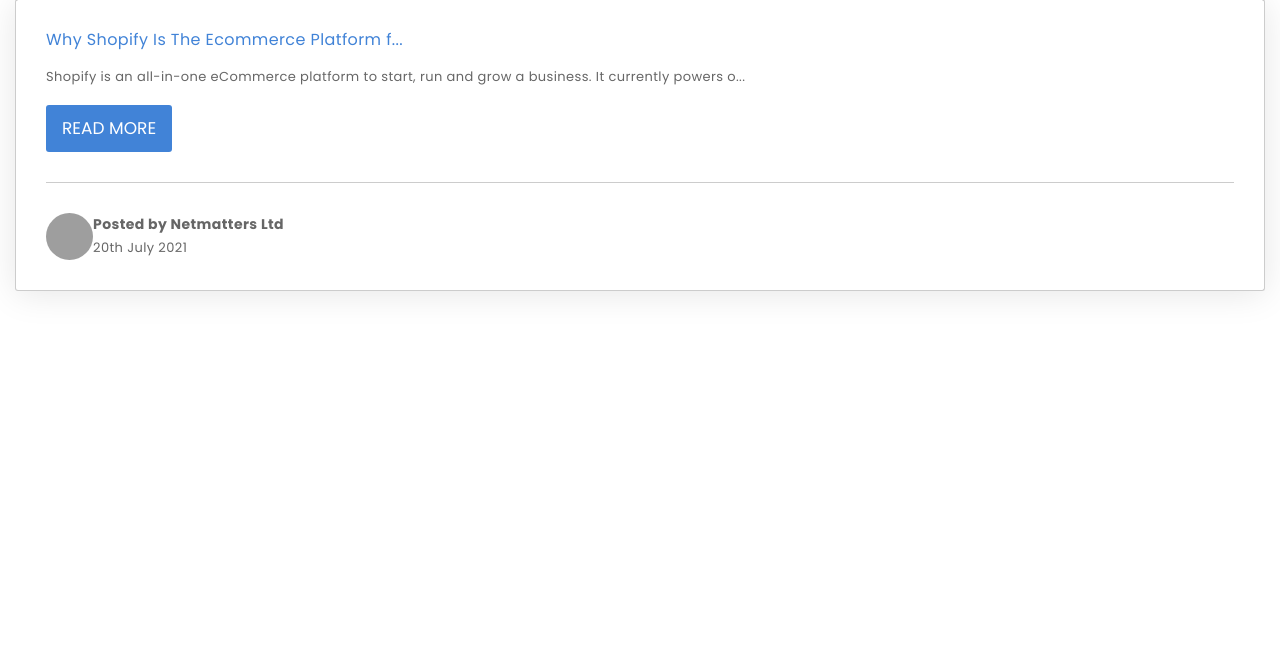
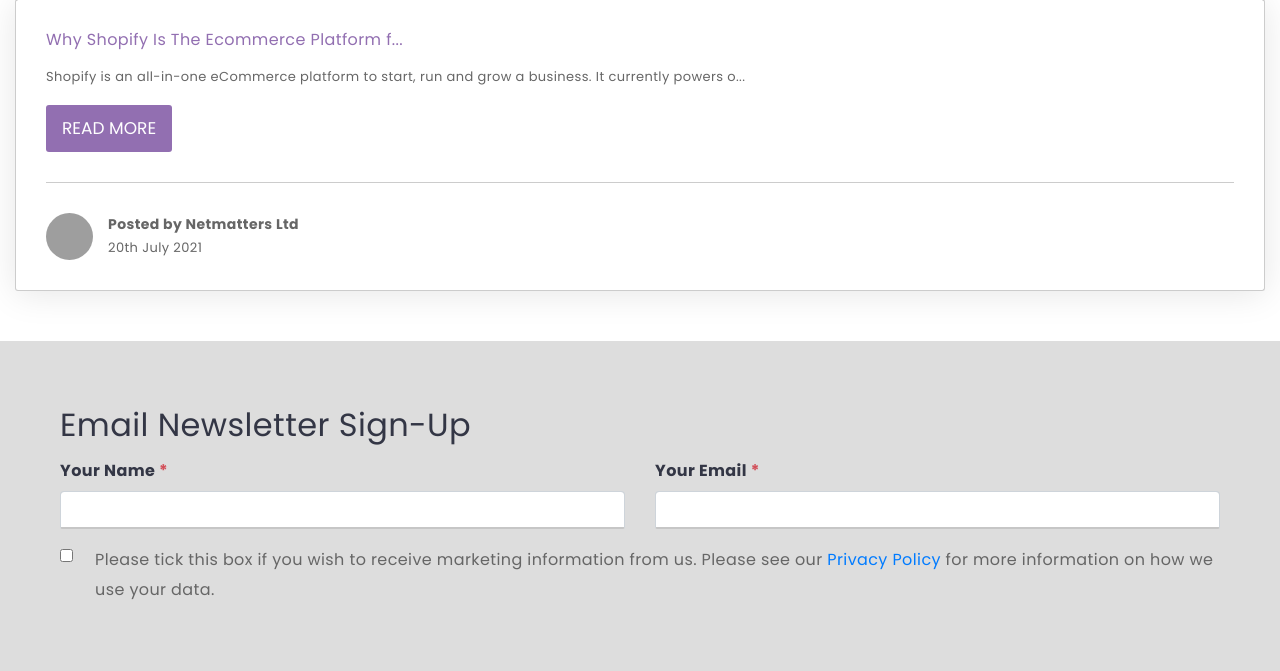
Before and after one commit to Bellybones-inc/Netmatters-Website, a PHP site: page / in a window 1280 px wide. Shown: the part 5022-5693 px from the top of the page. Before the commit the page ends 5316 px from the top, so only its background shows below. Run offline with PHP 8.4, Linux system fonts and the light colour scheme; grey boxes are pictures that could not be loaded.

Commit message:
Added different colour buttons to careers. Built sign-up section.

```diff
--- a/SCSS/styles.css
+++ b/SCSS/styles.css
@@ -421,9 +421,16 @@ ul {
   border-radius: 3px;
 }
 
-.job_title {
+.job_title1, .job_title2, .job_title3 {
+  font-size: 16px;
+}
+
+.job_title1, .job_title2 {
   color: #4183d7;
-  font-size: 16px;
+}
+
+.job_title3 {
+  color: #926fb1;
 }
 
 .details {
@@ -436,12 +443,18 @@ ul {
   background-color: #4183d7;
 }
 
+.btn_3 {
+  color: #fff;
+  background-color: #926fb1;
+}
+
 .user {
   display: flex;
   align-items: flex-start;
   padding-top: 30px;
   border-top: 1px solid #ccc;
   margin-top: 30px;
+  gap: 15px;
 }
 
 .person {
@@ -467,6 +480,62 @@ ul {
   content: ",  ";
 }
 
+.newsletter_section {
+  background-color: #ddd;
+}
+
+.newsletter_container {
+  padding: 0px 15px 0px 15px;
+}
+
+.newsletter_inner {
+  padding: 50px 30px 50px 30px;
+}
+
+.newsletter_heading {
+  color: #333645;
+  margin: 15px;
+}
+
+.form_container {
+  display: flex;
+  padding-left: -15px;
+  padding-right: -15px;
+  flex-wrap: wrap;
+}
+
+label {
+  font-weight: 600;
+  color: #333645;
+  font-size: 1rem;
+}
+
+label::after {
+  content: " *";
+  color: #d24d57;
+}
+
+.sign-up-field {
+  flex: 1 1 450px;
+  padding-left: 15px;
+  padding-right: 15px;
+}
+
+.form-control {
+  background-color: white;
+}
+
+.marketing_info_container {
+  display: flex;
+  padding: 0px 15px 0px 15px;
+  gap: 15px;
+  justify-content: center;
+}
+
+.policy_text {
+  margin-top: 0px;
+}
+
 @media (max-width: 760px) {
   #banner {
     height: 531px;
--- a/SCSS/styles.scss
+++ b/SCSS/styles.scss
@@ -358,10 +358,17 @@ ul {
   border-radius: 3px;
 }
 
-.job_title {
-  color: rgb(65, 131, 215);
+.job_title1, .job_title2, .job_title3 {
   font-size: 16px;
 }
+
+.job_title1, .job_title2 {
+  color: rgb(65, 131, 215);}
+
+.job_title3 {
+  color: #926fb1;
+}
+
 
 .details {
   font-size: $small-grey-size;
@@ -374,6 +381,12 @@ ul {
   background-color: rgb(65, 131, 215);
 }
 
+.btn_3 {
+  color: $color-text;
+  background-color: #926fb1;
+}
+
+
 
 .user {
   display:flex;
@@ -381,6 +394,7 @@ ul {
   padding-top: 30px;
   border-top: 1px solid #ccc;
   margin-top: 30px;
+  gap: 15px;
 }
 
 .person {
@@ -406,8 +420,65 @@ ul {
   content: ', \00a0';
 }
 
+// Newsletter //
+
+.newsletter_section {
+  background-color: #ddd;
+}
+
+.newsletter_container {
+  padding: 0px 15px 0px 15px;
+}
+
+.newsletter_inner {
+  padding: 50px 30px 50px 30px;
+
+}
+
+.newsletter_heading {
+  color: #333645;
+  margin: 15px;
+}
+
+.form_container {
+  display: flex;
+  padding-left: -15px;
+  padding-right: -15px;
+  flex-wrap: wrap;
+}
+
+label {
+  font-weight: 600;
+  color: #333645;
+  font-size: 1rem;
+}
+
+label::after {
+  content: " *";
+  color: #d24d57;
+}
 
 
+.sign-up-field {
+  flex: 1 1 450px;
+  padding-left: 15px;
+  padding-right: 15px;
+}
+
+.form-control {
+  background-color: rgb(255, 255, 255);
+}
+
+.marketing_info_container {
+  display: flex;
+  padding: 0px 15px 0px 15px;
+  gap: 15px;
+  justify-content: center;
+}
+
+.policy_text {
+  margin-top: 0px;
+}
 
 // Media queries //
 
--- a/index.html
+++ b/index.html
@@ -75,8 +75,11 @@
               and effective first impression.</p>
 
             <a href="https://www.netmatters.co.uk/web-design" class="btn btn-primary btn-lg">Find out more
-             <svg xmlns="http://www.w3.org/2000/svg" width="22" height="22" fill="currentColor" class="bi bi-arrow-right" viewBox="0 0 16 16">
-               <path fill-rule="evenodd" d="M1 8a.5.5 0 0 1 .5-.5h11.793l-3.147-3.146a.5.5 0 0 1 .708-.708l4 4a.5.5 0 0 1 0 .708l-4 4a.5.5 0 0 1-.708-.708L13.293 8.5H1.5A.5.5 0 0 1 1 8z"/>
+             <svg xmlns="http://www.w3.org/2000/svg" width="22" height="22"
+             fill="currentColor" class="bi bi-arrow-right" viewBox="0 0 16 16">
+               <path fill-rule="evenodd" d="M1 8a.5.5 0 0 1 .5-.5h11.793l-3.147-3.146a.5.5
+               0 0 1 .708-.708l4 4a.5.5 0 0 1 0 .708l-4 4a.5.5 0 0 1-.708-.708L13.293
+               8.5H1.5A.5.5 0 0 1 1 8z"/>
              </svg>
             </a>
           </div>
@@ -99,8 +102,13 @@
             <div class="col-md-4">
             <div class="block">
               <span class="icon">
-              <svg class="icn" xmlns="http://www.w3.org/2000/svg" width="50" height="50" fill="currentColor" class="bi bi-app-indicator" viewBox="0 0 16 16">
-                <path d="M5.5 2A3.5 3.5 0 0 0 2 5.5v5A3.5 3.5 0 0 0 5.5 14h5a3.5 3.5 0 0 0 3.5-3.5V8a.5.5 0 0 1 1 0v2.5a4.5 4.5 0 0 1-4.5 4.5h-5A4.5 4.5 0 0 1 1 10.5v-5A4.5 4.5 0 0 1 5.5 1H8a.5.5 0 0 1 0 1H5.5z"/>
+                <svg class="icn" xmlns="http://www.w3.org/2000/svg" width="50"
+                height="50" fill="currentColor" class="bi bi-app-indicator"
+                viewBox="0 0 16 16">
+                  <path d="M5.5 2A3.5 3.5 0 0 0 2 5.5v5A3.5 3.5 0 0 0 5.5
+                  14h5a3.5 3.5 0 0 0 3.5-3.5V8a.5.5 0 0 1 1 0v2.5a4.5 4.5 0 0
+                  1-4.5 4.5h-5A4.5 4.5 0 0 1 1 10.5v-5A4.5 4.5 0 0 1 5.5 1H8a.5.5
+                  0 0 1 0 1H5.5z"/>
                   <path d="M16 3a3 3 0 1 1-6 0 3 3 0 0 1 6 0z"/>
                 </svg>
               </span>
@@ -127,8 +135,17 @@
             <div class="col-md-4">
             <div class="block">
               <span class="icon">
-              <svg class="icn" xmlns="http://www.w3.org/2000/svg" width="50" height="50" fill="currentColor" class="bi bi-display" viewBox="0 0 16 16">
-                <path d="M0 4s0-2 2-2h12s2 0 2 2v6s0 2-2 2h-4c0 .667.083 1.167.25 1.5H11a.5.5 0 0 1 0 1H5a.5.5 0 0 1 0-1h.75c.167-.333.25-.833.25-1.5H2s-2 0-2-2V4zm1.398-.855a.758.758 0 0 0-.254.302A1.46 1.46 0 0 0 1 4.01V10c0 .325.078.502.145.602.07.105.17.188.302.254a1.464 1.464 0 0 0 .538.143L2.01 11H14c.325 0 .502-.078.602-.145a.758.758 0 0 0 .254-.302 1.464 1.464 0 0 0 .143-.538L15 9.99V4c0-.325-.078-.502-.145-.602a.757.757 0 0 0-.302-.254A1.46 1.46 0 0 0 13.99 3H2c-.325 0-.502.078-.602.145z"/>
+                <svg class="icn" xmlns="http://www.w3.org/2000/svg" width="50"
+                height="50" fill="currentColor" class="bi bi-display"
+                viewBox="0 0 16 16">
+                  <path d="M0 4s0-2 2-2h12s2 0 2 2v6s0 2-2 2h-4c0 .667.083
+                  1.167.25 1.5H11a.5.5 0 0 1 0 1H5a.5.5 0 0 1 0-1h.75c.167-.333.25-.833.25-1.5H2s-2
+                  0-2-2V4zm1.398-.855a.758.758 0 0 0-.254.302A1.46 1.46 0 0 0 1 4.01V10c0
+                  .325.078.502.145.602.07.105.17.188.302.254a1.464 1.464 0 0 0
+                  .538.143L2.01 11H14c.325 0 .502-.078.602-.145a.758.758 0 0 0
+                  .254-.302 1.464 1.464 0 0 0 .143-.538L15
+                  9.99V4c0-.325-.078-.502-.145-.602a.757.757 0 0 0-.302-.254A1.46
+                  1.46 0 0 0 13.99 3H2c-.325 0-.502.078-.602.145z"/>
                 </svg>
               </span>
               <span class="h2">
@@ -154,8 +171,13 @@
             <div class="col-md-4">
             <div class="block">
               <span class="icon">
-              <svg class="icn" xmlns="http://www.w3.org/2000/svg" width="50" height="50" fill="currentColor" class="bi bi-bar-chart-fill" viewBox="0 0 16 16">
-                <path d="M1 11a1 1 0 0 1 1-1h2a1 1 0 0 1 1 1v3a1 1 0 0 1-1 1H2a1 1 0 0 1-1-1v-3zm5-4a1 1 0 0 1 1-1h2a1 1 0 0 1 1 1v7a1 1 0 0 1-1 1H7a1 1 0 0 1-1-1V7zm5-5a1 1 0 0 1 1-1h2a1 1 0 0 1 1 1v12a1 1 0 0 1-1 1h-2a1 1 0 0 1-1-1V2z"/>
+                <svg class="icn" xmlns="http://www.w3.org/2000/svg" width="50"
+                height="50" fill="currentColor" class="bi bi-bar-chart-fill"
+                viewBox="0 0 16 16">
+                  <path d="M1 11a1 1 0 0 1 1-1h2a1 1 0 0 1 1 1v3a1 1 0 0 1-1
+                  1H2a1 1 0 0 1-1-1v-3zm5-4a1 1 0 0 1 1-1h2a1 1 0 0 1 1 1v7a1 1
+                  0 0 1-1 1H7a1 1 0 0 1-1-1V7zm5-5a1 1 0 0 1 1-1h2a1 1 0 0 1 1
+                  1v12a1 1 0 0 1-1 1h-2a1 1 0 0 1-1-1V2z"/>
                 </svg>
               </span>
               <span class="h2">
@@ -181,8 +203,16 @@
             <div class="col-md-4">
             <div class="block">
               <span class="icon">
-              <svg class="icn" xmlns="http://www.w3.org/2000/svg" width="50" height="50" fill="currentColor" class="bi bi-telephone-fill" viewBox="0 0 16 16">
-                <path fill-rule="evenodd" d="M1.885.511a1.745 1.745 0 0 1 2.61.163L6.29 2.98c.329.423.445.974.315 1.494l-.547 2.19a.678.678 0 0 0 .178.643l2.457 2.457a.678.678 0 0 0 .644.178l2.189-.547a1.745 1.745 0 0 1 1.494.315l2.306 1.794c.829.645.905 1.87.163 2.611l-1.034 1.034c-.74.74-1.846 1.065-2.877.702a18.634 18.634 0 0 1-7.01-4.42 18.634 18.634 0 0 1-4.42-7.009c-.362-1.03-.037-2.137.703-2.877L1.885.511z"/>
+                <svg class="icn" xmlns="http://www.w3.org/2000/svg"
+                  width="50" height="50" fill="currentColor" class="bi bi-telephone-fill"
+                  viewBox="0 0 16 16">
+                  <path fill-rule="evenodd" d="M1.885.511a1.745
+                  1.745 0 0 1 2.61.163L6.29 2.98c.329.423.445.974.315 1.494l-.547
+                  2.19a.678.678 0 0 0 .178.643l2.457 2.457a.678.678 0 0 0
+                  .644.178l2.189-.547a1.745 1.745 0 0 1 1.494.315l2.306
+                  1.794c.829.645.905 1.87.163 2.611l-1.034 1.034c-.74.74-1.846
+                  1.065-2.877.702a18.634 18.634 0 0 1-7.01-4.42 18.634 18.634 0
+                  0 1-4.42-7.009c-.362-1.03-.037-2.137.703-2.877L1.885.511z"/>
                 </svg>
               </span>
               <span class="h2">
@@ -207,8 +237,14 @@
             <div class="col-md-4">
             <div class="block">
               <span class="icon">
-              <svg class="icn" xmlns="http://www.w3.org/2000/svg" width="50" height="50" fill="currentColor" class="bi bi-code-slash" viewBox="0 0 16 16">
-                <path d="M10.478 1.647a.5.5 0 1 0-.956-.294l-4 13a.5.5 0 0 0 .956.294l4-13zM4.854 4.146a.5.5 0 0 1 0 .708L1.707 8l3.147 3.146a.5.5 0 0 1-.708.708l-3.5-3.5a.5.5 0 0 1 0-.708l3.5-3.5a.5.5 0 0 1 .708 0zm6.292 0a.5.5 0 0 0 0 .708L14.293 8l-3.147 3.146a.5.5 0 0 0 .708.708l3.5-3.5a.5.5 0 0 0 0-.708l-3.5-3.5a.5.5 0 0 0-.708 0z"/>
+                <svg class="icn" xmlns="http://www.w3.org/2000/svg" width="50"
+                height="50" fill="currentColor" class="bi bi-code-slash"
+                viewBox="0 0 16 16">
+                  <path d="M10.478 1.647a.5.5 0 1 0-.956-.294l-4 13a.5.5 0 0 0
+                  .956.294l4-13zM4.854 4.146a.5.5 0 0 1 0 .708L1.707 8l3.147
+                  3.146a.5.5 0 0 1-.708.708l-3.5-3.5a.5.5 0 0 1 0-.708l3.5-3.5a.5.5
+                  0 0 1 .708 0zm6.292 0a.5.5 0 0 0 0 .708L14.293 8l-3.147 3.146a.5.5
+                  0 0 0 .708.708l3.5-3.5a.5.5 0 0 0 0-.708l-3.5-3.5a.5.5 0 0 0-.708 0z"/>
                 </svg>
               </span>
               <span class="h2">
@@ -233,7 +269,7 @@
             <div class="col-md-4">
             <div class="block">
               <span class="icon">
-              <svg class="icn" xmlns="http://www.w3.org/2000/svg" width="50" height="50" fill="currentColor" class="bi bi-shield-exclamation" viewBox="0 0 16 16">
+                <svg xmlns="http://www.w3.org/2000/svg" width="50" height="50" fill="currentColor" class="bi bi-shield-exclamation" viewBox="0 0 16 16">
   <path d="M5.338 1.59a61.44 61.44 0 0 0-2.837.856.481.481 0 0 0-.328.39c-.554 4.157.726 7.19 2.253 9.188a10.725 10.725 0 0 0 2.287 2.233c.346.244.652.42.893.533.12.057.218.095.293.118a.55.55 0 0 0 .101.025.615.615 0 0 0 .1-.025c.076-.023.174-.061.294-.118.24-.113.547-.29.893-.533a10.726 10.726 0 0 0 2.287-2.233c1.527-1.997 2.807-5.031 2.253-9.188a.48.48 0 0 0-.328-.39c-.651-.213-1.75-.56-2.837-.855C9.552 1.29 8.531 1.067 8 1.067c-.53 0-1.552.223-2.662.524zM5.072.56C6.157.265 7.31 0 8 0s1.843.265 2.928.56c1.11.3 2.229.655 2.887.87a1.54 1.54 0 0 1 1.044 1.262c.596 4.477-.787 7.795-2.465 9.99a11.775 11.775 0 0 1-2.517 2.453 7.159 7.159 0 0 1-1.048.625c-.28.132-.581.24-.829.24s-.548-.108-.829-.24a7.158 7.158 0 0 1-1.048-.625 11.777 11.777 0 0 1-2.517-2.453C1.928 10.487.545 7.169 1.141 2.692A1.54 1.54 0 0 1 2.185 1.43 62.456 62.456 0 0 1 5.072.56z"/>
   <path d="M7.001 11a1 1 0 1 1 2 0 1 1 0 0 1-2 0zM7.1 4.995a.905.905 0 1 1 1.8 0l-.35 3.507a.553.553 0 0 1-1.1 0L7.1 4.995z"/>
 </svg>
@@ -260,8 +296,14 @@
             <div class="col-md-4">
             <div class="block">
               <span class="icon">
-              <svg class="icn" xmlns="http://www.w3.org/2000/svg" width="50" height="50" fill="currentColor" class="bi bi-award" viewBox="0 0 16 16">
-                <path d="M9.669.864 8 0 6.331.864l-1.858.282-.842 1.68-1.337 1.32L2.6 6l-.306 1.854 1.337 1.32.842 1.68 1.858.282L8 12l1.669-.864 1.858-.282.842-1.68 1.337-1.32L13.4 6l.306-1.854-1.337-1.32-.842-1.68L9.669.864zm1.196 1.193.684 1.365 1.086 1.072L12.387 6l.248 1.506-1.086 1.072-.684 1.365-1.51.229L8 10.874l-1.355-.702-1.51-.229-.684-1.365-1.086-1.072L3.614 6l-.25-1.506 1.087-1.072.684-1.365 1.51-.229L8 1.126l1.356.702 1.509.229z"/>
+                <svg class="icn" xmlns="http://www.w3.org/2000/svg" width="50"
+                height="50" fill="currentColor" class="bi bi-award" viewBox="0 0 16 16">
+                  <path d="M9.669.864 8 0 6.331.864l-1.858.282-.842 1.68-1.337
+                  1.32L2.6 6l-.306 1.854 1.337 1.32.842 1.68 1.858.282L8 12l1.669-.864
+                  1.858-.282.842-1.68 1.337-1.32L13.4 6l.306-1.854-1.337-1.32-.842-1.68L9.669.864zm1.196
+                  1.193.684 1.365 1.086 1.072L12.387 6l.248 1.506-1.086 1.072-.684
+                  1.365-1.51.229L8 10.874l-1.355-.702-1.51-.229-.684-1.365-1.086-1.072L3.614
+                  6l-.25-1.506 1.087-1.072.684-1.365 1.51-.229L8 1.126l1.356.702 1.509.229z"/>
                   <path d="M4 11.794V16l4-1 4 1v-4.206l-2.018.306L8 13.126 6.018 12.1 4 11.794z"/>
                 </svg>
               </span>
@@ -341,10 +383,11 @@
             <div class="row">
               <div class="col">
                   <div class="img-container">
-                  <img class="img-fluid" src="https://www.netmatters.co.uk/assets/images/thumbnails/thumb/2nd-line-support-eTYH.webp">
+                    <img class="img-fluid"
+                      src="https://www.netmatters.co.uk/assets/images/thumbnails/thumb/2nd-line-support-eTYH.webp">
                   </div>
                   <div class="job_block">
-                  <h3 class="job_title">2nd Line Support Technician</h3>
+                    <h3 class="job_title1">2nd Line Support Technician</h3>
                     <p class="details">Salary Range £24k-£30k + Bonuses + Pension Hours 40 hours per week,
                       Monday - Friday Location Wymondh...</p>
                     <button type="button" class="btn btn-primary btn-lg">Read More</button>
@@ -361,10 +404,11 @@
                 </div>
                 <div class="col">
                     <div class="img-container">
-                    <img class="img-fluid" src="https://www.netmatters.co.uk/assets/images/thumbnails/thumb/business-development-pAAs.webp">
+                      <img class="img-fluid"
+                        src="https://www.netmatters.co.uk/assets/images/thumbnails/thumb/business-development-pAAs.webp">
                     </div>
                     <div class="job_block">
-                    <h3 class="job_title">Business Development / Account Manager</h3>
+                      <h3 class="job_title2">Business Development / Account Manager</h3>
                       <p class="details">Salary Range £25k+ per annum + Bonus +
                         Benefits Hours 40 hours per week, Monday – Friday Location Wy...</p>
                       <button type="button" class="btn btn-primary btn-lg">Read More</button>
@@ -381,16 +425,18 @@
                 </div>
                 <div class="col">
                     <div class="img-container">
-                    <img class="img-fluid" src="https://www.netmatters.co.uk/assets/images/thumbnails/thumb/why-shopify-is-vewi.webp">
+                      <img class="img-fluid"
+                        src="https://www.netmatters.co.uk/assets/images/thumbnails/thumb/why-shopify-is-vewi.webp">
                     </div>
                     <div class="job_block">
-                    <h3 class="job_title">Why Shopify Is The Ecommerce Platform f...</h3>
+                      <h3 class="job_title3">Why Shopify Is The Ecommerce Platform f...</h3>
                       <p class="details">Shopify is an all-in-one eCommerce platform
                         to start, run and grow a business. It currently powers o...</p>
-                    <button type="button" class="btn btn-primary btn-lg">Read More</button>
+                      <button type="button" class="btn_3 btn-primary btn-lg">Read More</button>
                       <div class="user">
                         <div>
-                        <img class="profile_image" src="	https://www.netmatters.co.uk/assets/images/thumbnails/article_contact_thumb/netmatters-ltd-VXAv.webp">
+                          <img class="profile_image"
+                            src="https://www.netmatters.co.uk/assets/images/thumbnails/article_contact_thumb/netmatters-ltd-VXAv.webp">
                         </div>
                         <div class="user_info">
                           <span class="person"><strong> Posted by Netmatters Ltd </strong></span><br>
@@ -406,6 +452,46 @@
         </div> <!-- section end -->
       </div> <!-- career_container end -->
 
+      <div class="newsletter_section"> <!-- newsletter section start -->
+        <div class="newsletter_container">
+            <div class="newsletter_inner">
+          <h2 class="newsletter_heading">Email Newsletter Sign-Up</h2>
+
+          <div class="form_container">
+
+          <div class="sign-up-field">
+            <div class="form-group">
+              <label for="input_label_name">Your Name</label>
+              <input type="text" class="form-control" id="input_name"
+               placeholder=" ">
+            </div>
+          </div>
+          <div class="sign-up-field">
+          <div class="form-group">
+            <label for="input_label_email">Your Email</label>
+            <input type="email" class="form-control" id="exampleInputEmail1"
+            aria-describedby="emailHelp" placeholder=" ">
+          </div>
+        </div>
+
+        <div class="marketing_info_container">
+          <div class="form-check">
+              <input class="form-check-input position-static" type="checkbox"
+              id="blankCheckbox" value="option1"
+              aria-label="check box to receive marketing information">
+          </div>
+            <p class="policy_text">Please tick this box if you wish to receive marketing
+              information from us. Please see our
+              <a href="#" class="privacy">Privacy Policy</a> for more
+              information on how we use your data.</p>
+        </div>
+
+        </div><!-- form_container end -->
+
+        </div> <!-- newsletter inner end -->
+      </div> <!-- newsletter container end -->
+    </div> <!-- newsletter_section end -->
+
     </div> <!-- middle end  -->
     </div> <!-- main-inner end  -->
     </div> <!-- main-outer end  -->
```
Also changed, not shown: 1 other file. Lines whose indentation alone changed are shown as unchanged.
